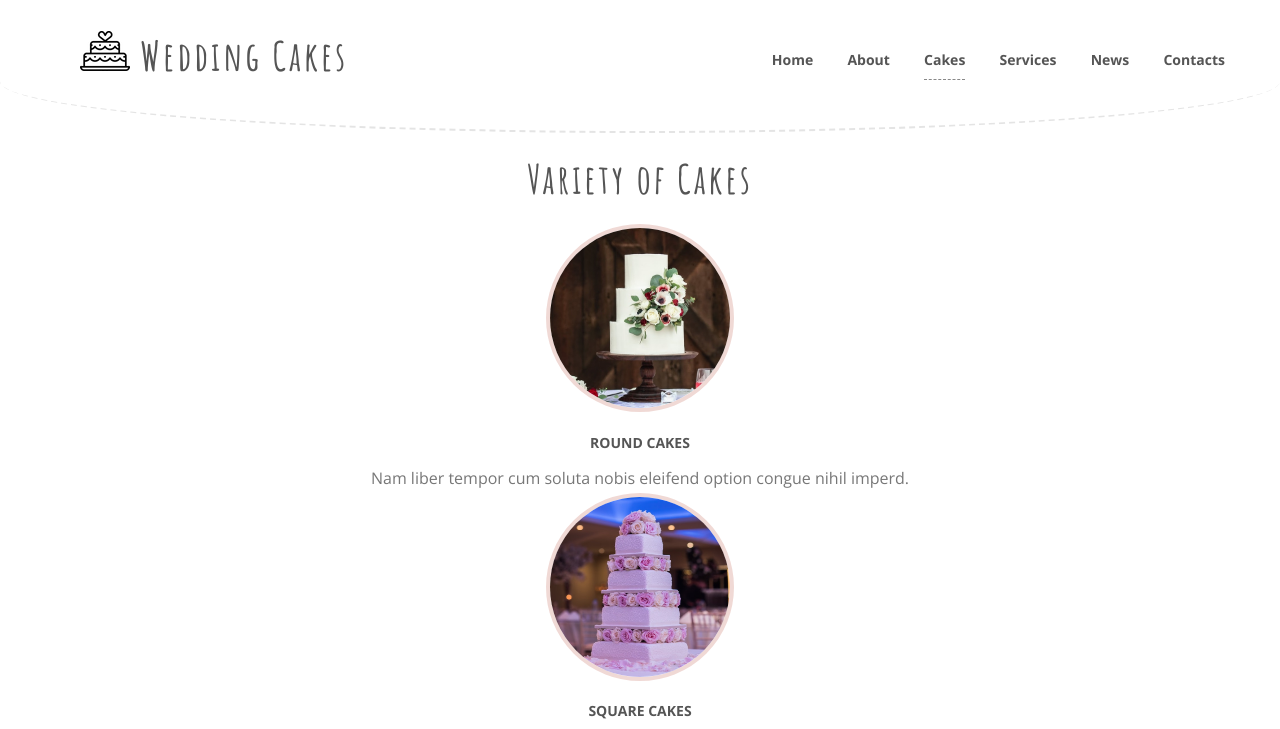
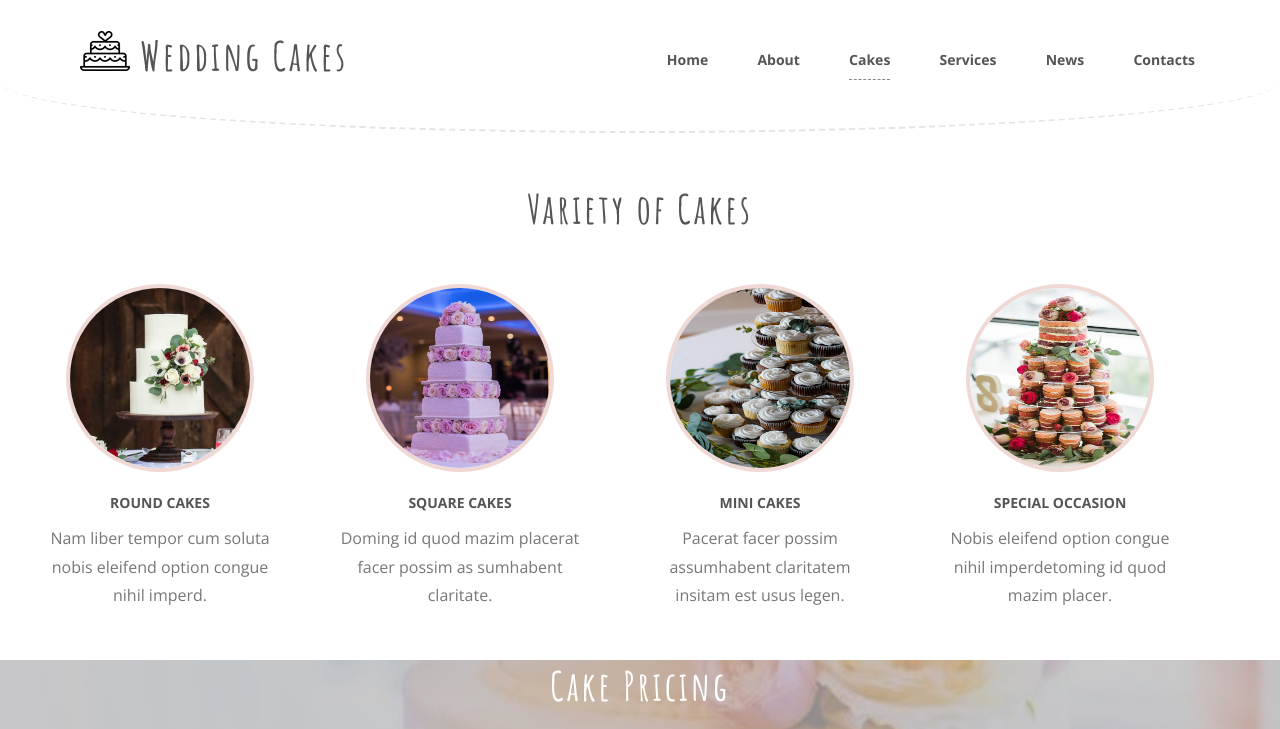
Before and after one commit to nac0512/CakeWebsite-Project, a plain HTML site: page index.html in a window 1280 px wide. Shown: the top 729 px of the page. Drawn offline with nearby package versions, Linux system fonts and the light colour scheme.

Commit message:
Adding float to types section

```diff
--- a/css/stylesheet.css
+++ b/css/stylesheet.css
@@ -47,7 +47,7 @@ h3, th {
 }
 
 h2 {
-    margin: 2rem 0;
+    margin: 5rem 0;
 }
 
 h3 {
@@ -83,7 +83,7 @@ header h1 {
 /************** Navigation **************/
 nav li {
     display: inline-block;
-    padding: 0 1.5rem;
+    padding-right: 4.5rem;
 }
 
 nav a{
@@ -109,6 +109,21 @@ nav a:hover {
 }
 
 /************** Variety of Cakes **************/
+#types {
+    max-width: 120rem;
+    margin: 0 auto;
+}
+#types li {
+    margin-right: 6rem;
+    width: calc(100%/4 - 6rem);
+    float: left;
+}
+
+#types::after {
+    content: "";
+    clear: both;
+    display: block;
+}
 
 /************** Pricing **************/
 #pricing {
```
